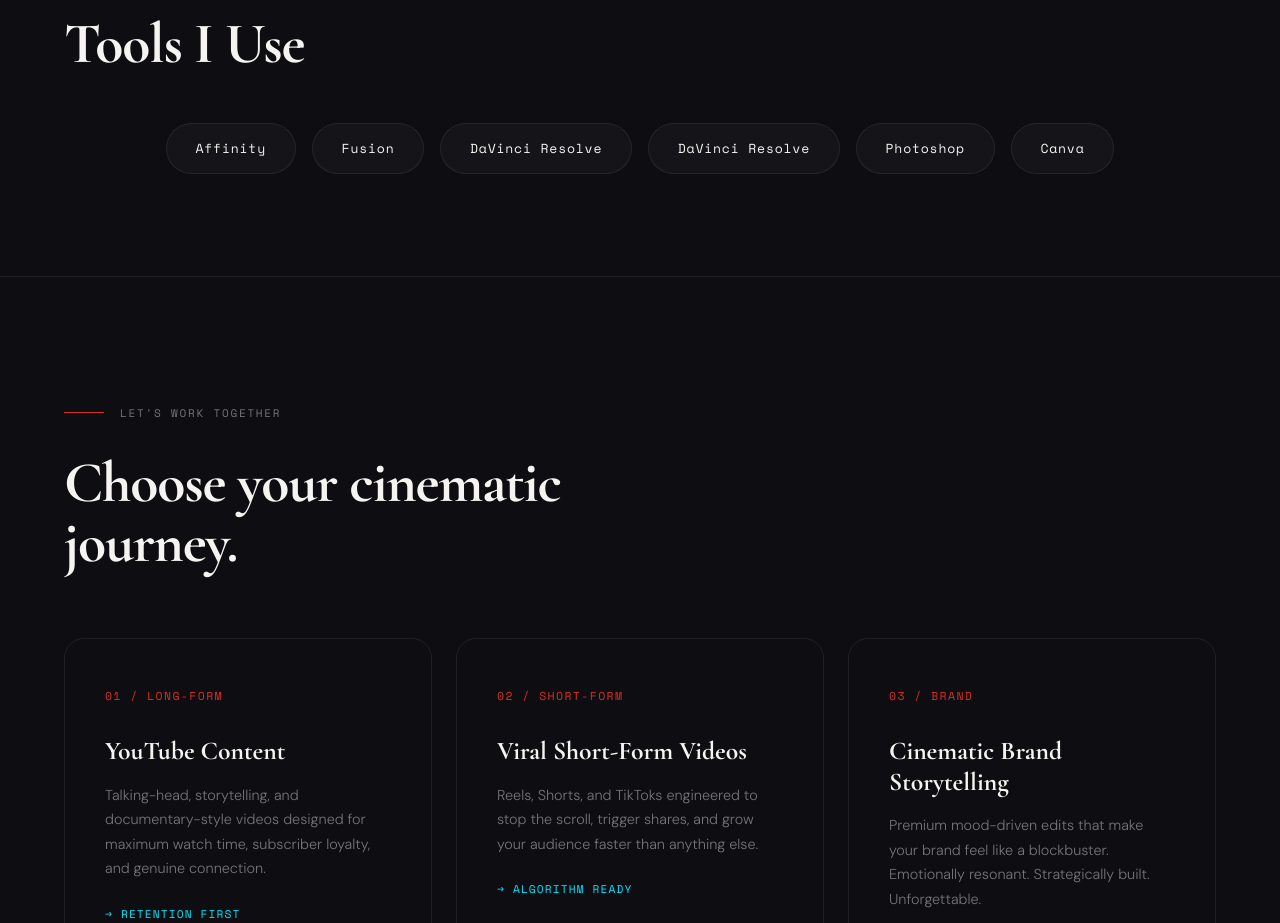
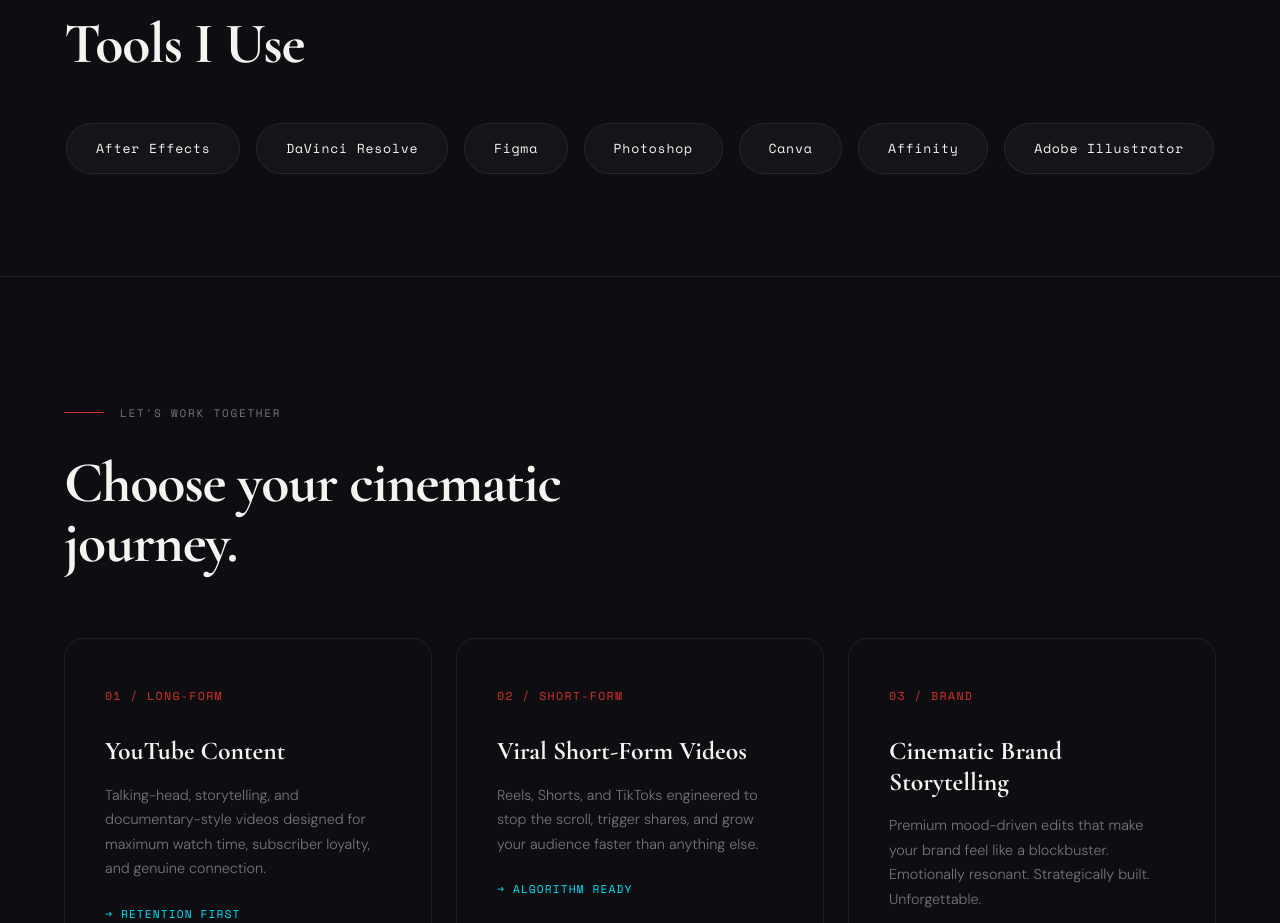
Before and after one commit to yungstarry/Adordev, a React (Vite) app: page / in a window 1280 px wide. Shown: the part 5480-6403 px from the top of the page. Built offline with nearby package versions, Linux system fonts and the light colour scheme.

Commit message:
Tools updated

```diff
--- a/src/components/Tools.tsx
+++ b/src/components/Tools.tsx
@@ -7,23 +7,27 @@ const Tools = () => {
         </div>
         <h2 className="section-title reveal">Tools I Use</h2>
         <div className="tools-grid reveal">
-          <div className="tool-chip" data-label="Graphics Suite">
-            <span>Affinity</span>
-          </div>
-          <div className="tool-chip" data-label="VFX & Motion">
-            <span>Fusion</span>
+          <div className="tool-chip" data-label="Motion Graphics">
+            <span>After Effects</span>
           </div>
           <div className="tool-chip" data-label="Pro Editing">
             <span>DaVinci Resolve</span>
           </div>
-          <div className="tool-chip" data-label="Short-Form">
-            <span>DaVinci Resolve</span>
+
+          <div className="tool-chip" data-label="Design">
+            <span>Figma</span>
           </div>
           <div className="tool-chip" data-label="Design">
             <span>Photoshop</span>
           </div>
           <div className="tool-chip" data-label="Graphics">
             <span>Canva</span>
+          </div>
+          <div className="tool-chip" data-label="Graphics Suite">
+            <span>Affinity</span>
+          </div>
+          <div className="tool-chip" data-label="Design">
+            <span>Adobe Illustrator</span>
           </div>
         </div>
       </div>
```
